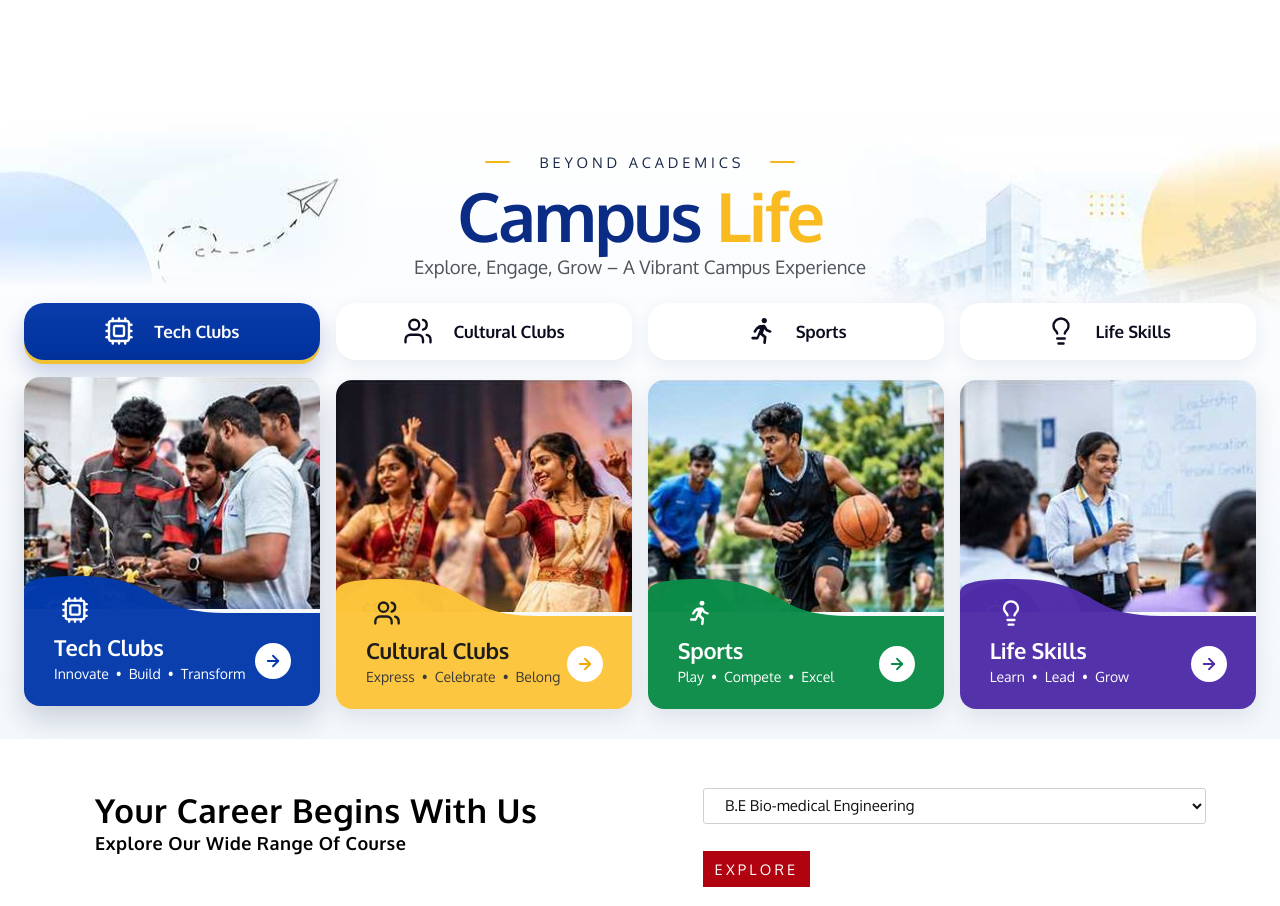
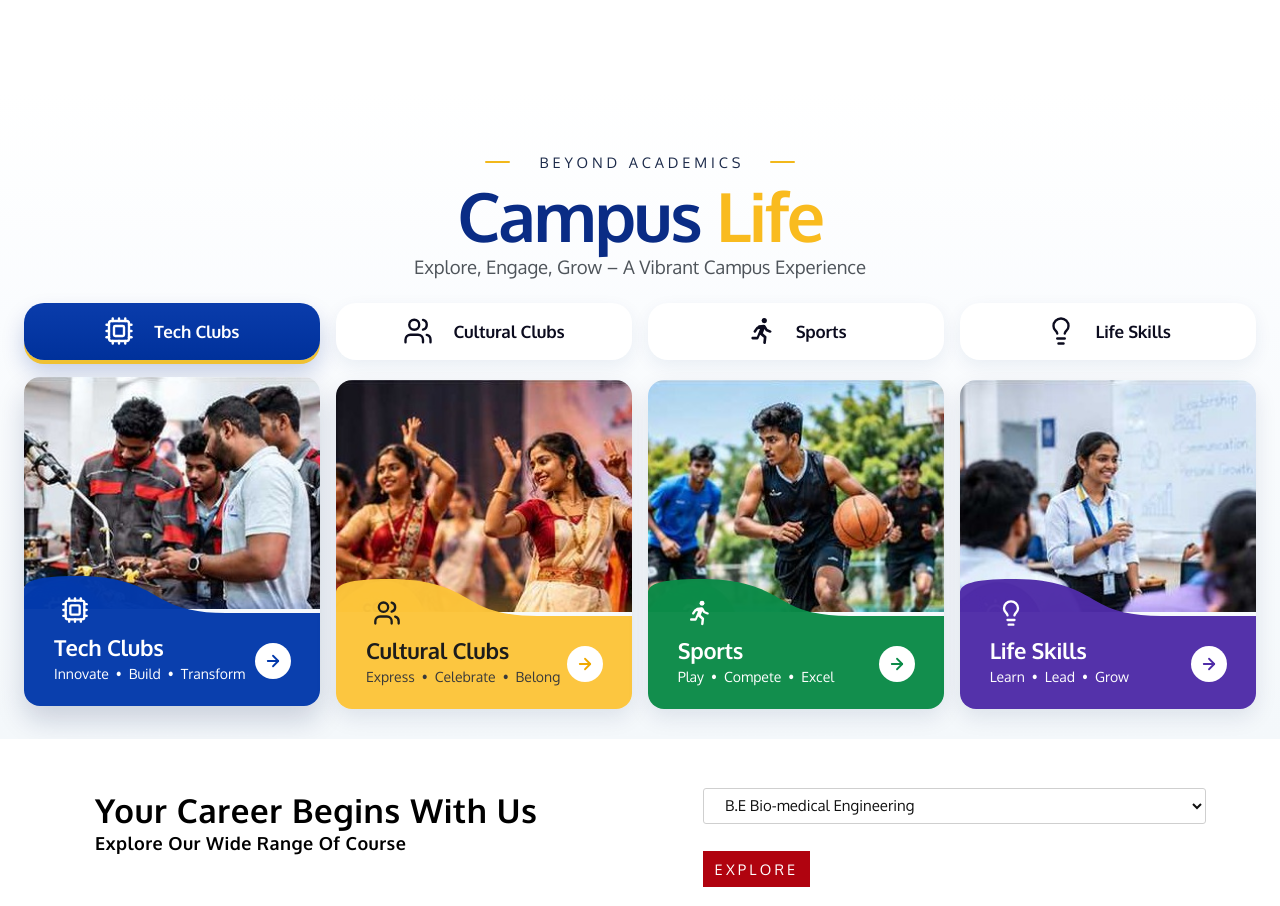
Before and after one commit to Jeswin-shijo/education-os-university, a React (Vite) app: page / in a window 1280 px wide. Shown: the part 5691-6597 px from the top of the page. Built offline with nearby package versions, Linux system fonts and the light colour scheme.

Commit message:
src update

```diff
--- a/src/components/CampusLife.tsx
+++ b/src/components/CampusLife.tsx
@@ -20,13 +20,13 @@ export default function CampusLife() {
     <section ref={ref} className="campus-life">
       <div className="campus-life__inner page">
         <img
-          src={images.campusDecoLeft}
+          src={''}
           alt=""
           className="campus-life__deco campus-life__deco--left"
           data-reveal="left"
         />
         <img
-          src={images.campusDecoRight}
+          src={''}
           alt=""
           className="campus-life__deco campus-life__deco--right"
           data-reveal="right"
```
